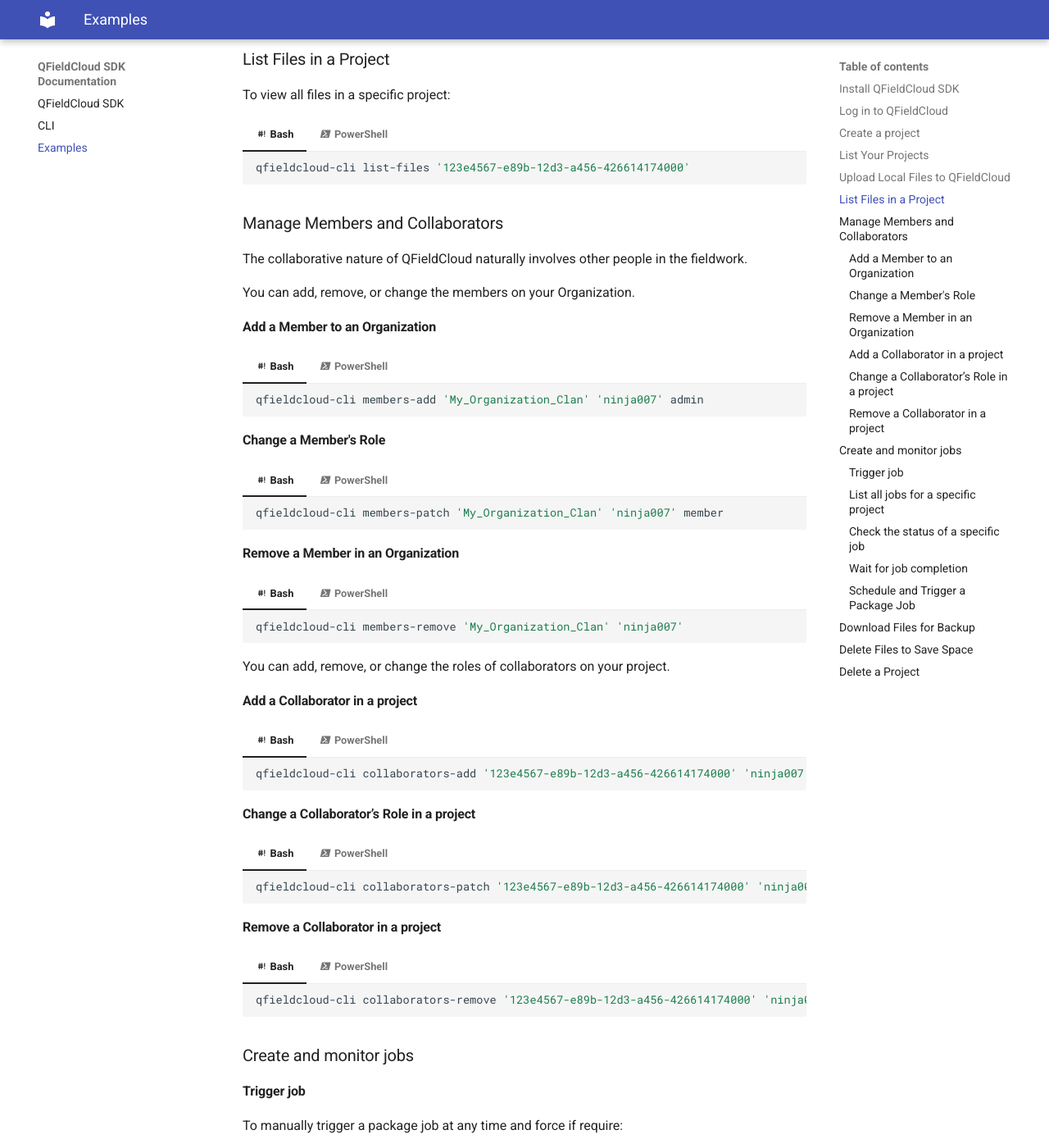
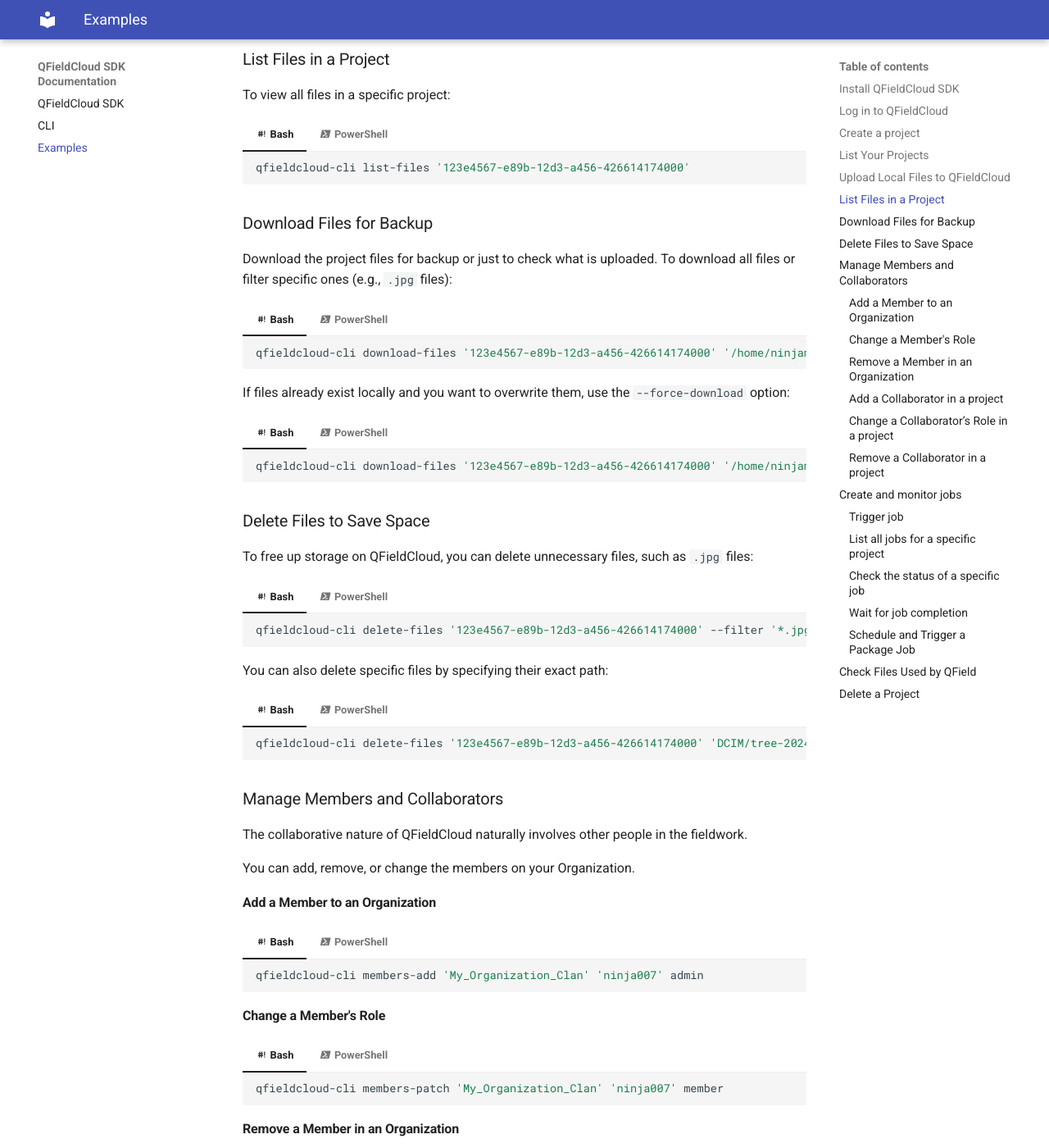
Before and after one commit to opengisch/qfieldcloud-sdk-python, an MkDocs documentation site: the page built from docs/docs/examples.md, in a window 1280 px wide and 1400 px high, scrolled down 2471 px. Shown: the whole window at 82% size. Built offline with MkDocs 1.6.1 and Material for MkDocs 9.7.7, drawn with Linux system fonts in a browser that asks for light colours; some of the changed text lies outside the part shown.

Commit message:
Fixing documentation and adding some improvements
Fixing header

````diff
--- a/docs/docs/examples.md
+++ b/docs/docs/examples.md
@@ -179,6 +179,66 @@
 
     ```powershell
     qfieldcloud-cli list-files "123e4567-e89b-12d3-a456-426614174000"
+    ```
+
+### Download Files for Backup
+
+Download the project files for backup or just to check what is uploaded. To download all files or filter specific ones (e.g., `.jpg` files):
+
+=== ":material-bash: Bash"
+
+    ```bash
+    qfieldcloud-cli download-files '123e4567-e89b-12d3-a456-426614174000' '/home/ninjamaster/backup_folder/DCIM/2024-11-10/' --filter '*.jpg'
+    ```
+
+=== ":material-powershell: PowerShell"
+
+    ```powershell
+    qfieldcloud-cli download-files "123e4567-e89b-12d3-a456-426614174000" "C:\Users\ninjamaster\backup_folder\DCIM\2024-11-10\" --filter "*.jpg"
+    ```
+
+If files already exist locally and you want to overwrite them, use the `--force-download` option:
+
+=== ":material-bash: Bash"
+
+    ```bash
+    qfieldcloud-cli download-files '123e4567-e89b-12d3-a456-426614174000' '/home/ninjamaster/backup_folder/DCIM/2024-11-10/' --force-download
+    ```
+
+=== ":material-powershell: PowerShell"
+
+    ```powershell
+    qfieldcloud-cli download-files "123e4567-e89b-12d3-a456-426614174000" "C:\Users\ninjamaster\backup_folder\DCIM\2024-11-10\" --force-download
+    ```
+
+### Delete Files to Save Space
+
+To free up storage on QFieldCloud, you can delete unnecessary files, such as `.jpg` files:
+
+=== ":material-bash: Bash"
+
+    ```bash
+    qfieldcloud-cli delete-files '123e4567-e89b-12d3-a456-426614174000' --filter '*.jpg'
+    ```
+
+=== ":material-powershell: PowerShell"
+
+    ```powershell
+    qfieldcloud-cli delete-files "123e4567-e89b-12d3-a456-426614174000" --filter "*.jpg"
+    ```
+
+You can also delete specific files by specifying their exact path:
+
+=== ":material-bash: Bash"
+
+    ```bash
+    qfieldcloud-cli delete-files '123e4567-e89b-12d3-a456-426614174000' 'DCIM/tree-202411202334943.jpg'
+    ```
+
+=== ":material-powershell: PowerShell"
+
+    ```powershell
+    qfieldcloud-cli delete-files "123e4567-e89b-12d3-a456-426614174000" "DCIM\tree-202411202334943.jpg"
     ```
 
 ### Manage Members and Collaborators
@@ -375,10 +435,10 @@
 
     This triggers the package job daily at the specified time. For more information about [schtasks](https://learn.microsoft.com/en-us/windows-server/administration/windows-commands/schtasks).
 
+### Check Files Used by QField
 
-### Download Files for Backup
-
-Once the package job is complete, download the project files for backup. To download all files or filter specific ones (e.g., `.jpg` files):
+Once the package job is complete, you may want to check what files are used by QField.
+To download all files or filter specific ones (e.g., `.jpg` files):
 
 === ":material-bash: Bash"
 
@@ -404,37 +464,6 @@
 
     ```powershell
     qfieldcloud-cli package-download "123e4567-e89b-12d3-a456-426614174000" "C:\Users\ninjamaster\backup_folder\DCIM\2024-11-10\" --force-download
-    ```
-
-### Delete Files to Save Space
-
-To free up storage on QFieldCloud, you can delete unnecessary files, such as `.jpg` files:
-
-=== ":material-bash: Bash"
-
-    ```bash
-    qfieldcloud-cli delete-files '123e4567-e89b-12d3-a456-426614174000' --filter '*.jpg'
-    ```
-
-=== ":material-powershell: PowerShell"
-
-    ```powershell
-    qfieldcloud-cli delete-files "123e4567-e89b-12d3-a456-426614174000" --filter "*.jpg"
-    ```
-
-You can also delete specific files by specifying their exact path:
-
-=== ":material-bash: Bash"
-
-    ```bash
-    qfieldcloud-cli delete-files '123e4567-e89b-12d3-a456-426614174000' 'DCIM/tree-202411202334943.jpg'
-    ```
-
-=== ":material-powershell: PowerShell"
-
-    ```powershell
-    qfieldcloud-cli delete-files "123e4567-e89b-12d3-a456-426614174000" "DCIM\tree-202411202334943.jpg"
-    ```
 
 ### Delete a Project
 
````
Also changed, not shown: other parts of docs/docs/examples.md (+4 -4 lines).
